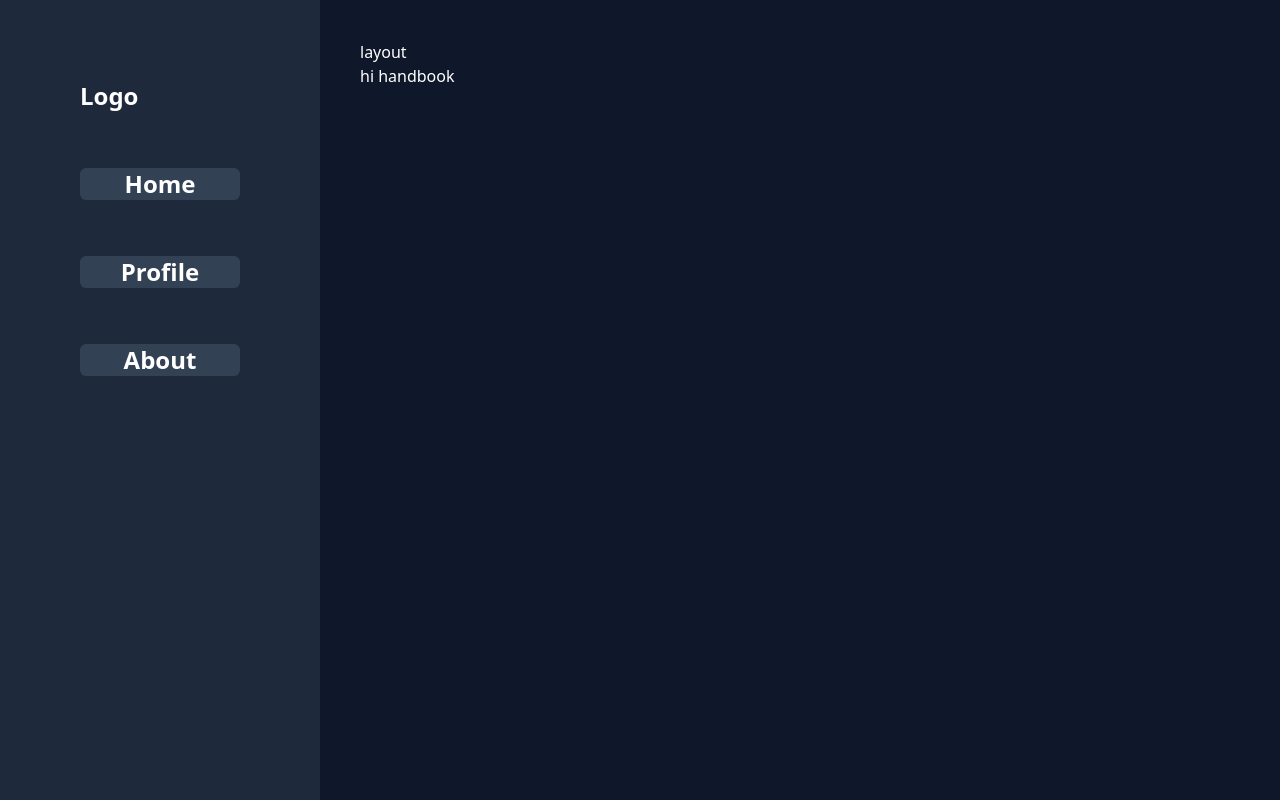
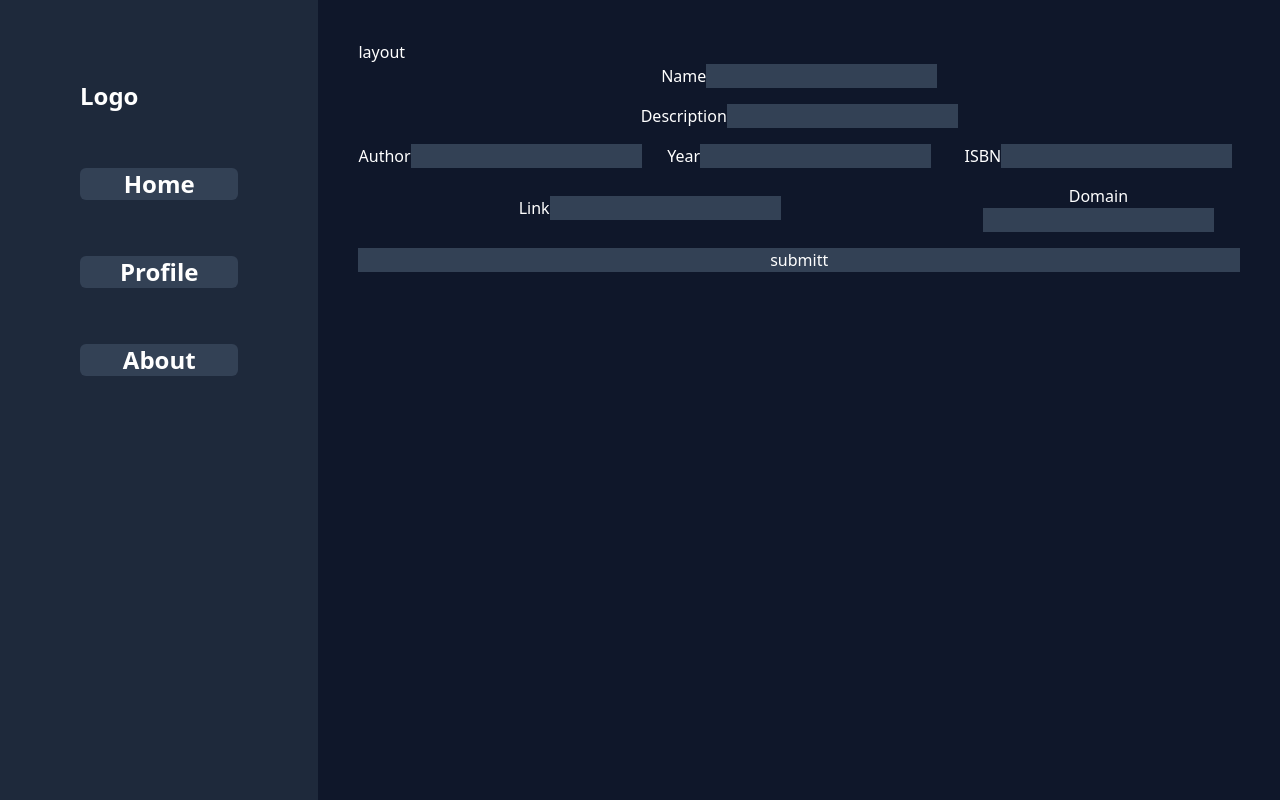
Before and after one commit to camiloP96/InfoProject, a Next.js app: page /content/AddHandbook in a window 1280 px wide. Built offline with nearby package versions, Linux system fonts and the light colour scheme.

Commit message:
add page AddHandbook and AddViodeConference

```diff
--- a/pages/content/AddHandbook.tsx
+++ b/pages/content/AddHandbook.tsx
@@ -2,8 +2,46 @@ import React from 'react'
 
 const AddHandbook = () => {
     return (
-        <div>
-            hi handbook
+        <div className='text-center grid grid-cols-3 gap-4 items-center'>
+            <div className='col-span-3'>
+                <label htmlFor='Name'>Name</label>
+                <input  type='text' id='Name' name='Name' className=' bg-slate-700 focus:outline-none'></input>
+            </div>
+
+            <div className='col-span-3'>
+                <label htmlFor='DescriptionH'>Description</label>
+                <input  type='text' id='DescriptionH' name='Description' className=' bg-slate-700 focus:outline-none'></input>
+            </div>
+
+            <div>
+                <label htmlFor='AuthorNameH'> Author</label>
+                <input  type='text' id='AuthorNameH' name='AuthorNameH' className=' bg-slate-700 focus:outline-none'></input>
+            </div>
+
+            <div>
+                <label htmlFor='YearH'>Year</label>
+                <input  type='number' id='YearH' name='YearH' className=' bg-slate-700 focus:outline-none'></input>
+            </div>
+
+            <div>
+                <label htmlFor='ISBN'>ISBN</label>
+                <input  type='text' id='ISBN' name='ISBN' className=' bg-slate-700 focus:outline-none'></input>
+            </div>
+
+            <div className='col-span-2'>
+                <label htmlFor='LinkH'>Link</label>
+                <input  type='url' id='LinkH' name='LinkH' className=' bg-slate-700 focus:outline-none'></input>
+            </div>
+
+            <div>
+                <label htmlFor='Domain'>Domain</label>
+                <input  type='text' id='Domain' name='Domain' className=' bg-slate-700 focus:outline-none'></input>
+            </div>
+
+            <button className='col-span-3  bg-slate-700 focus:outline-none'>
+                <h1>submitt</h1>
+            </button>
+
         </div>
     )
 }
--- a/pages/content/AddVideoc.tsx
+++ b/pages/content/AddVideoc.tsx
@@ -2,8 +2,27 @@ import React from 'react'
 
 const AddVideoc = () => {
     return (
-        <div>
-            hi video
+        <div className='text-center grid grid-cols-2 gap-5'>
+            <div >
+            <label htmlFor='Link'>Link</label>
+            <input className=' bg-slate-700 focus:outline-none' type='url' id='Link' name='Link' required></input>
+            </div>
+
+            <div className=''>
+                <label htmlFor='Topic'>Topic</label>
+                <input className=' bg-slate-700 focus:outline-none' type='text' id='Topic' name='Topic'></input>
+            </div>
+
+            <div className='col-span-2'>
+                <label htmlFor='Description'>Description</label>
+                <input className=' bg-slate-700 focus:outline-none'  type='text' id='Description' name='Description' ></input>
+            </div>
+
+            <button className='col-span-2'>
+
+                <h1>Submitt</h1>
+
+            </button>
         </div>
     )
 }
```
